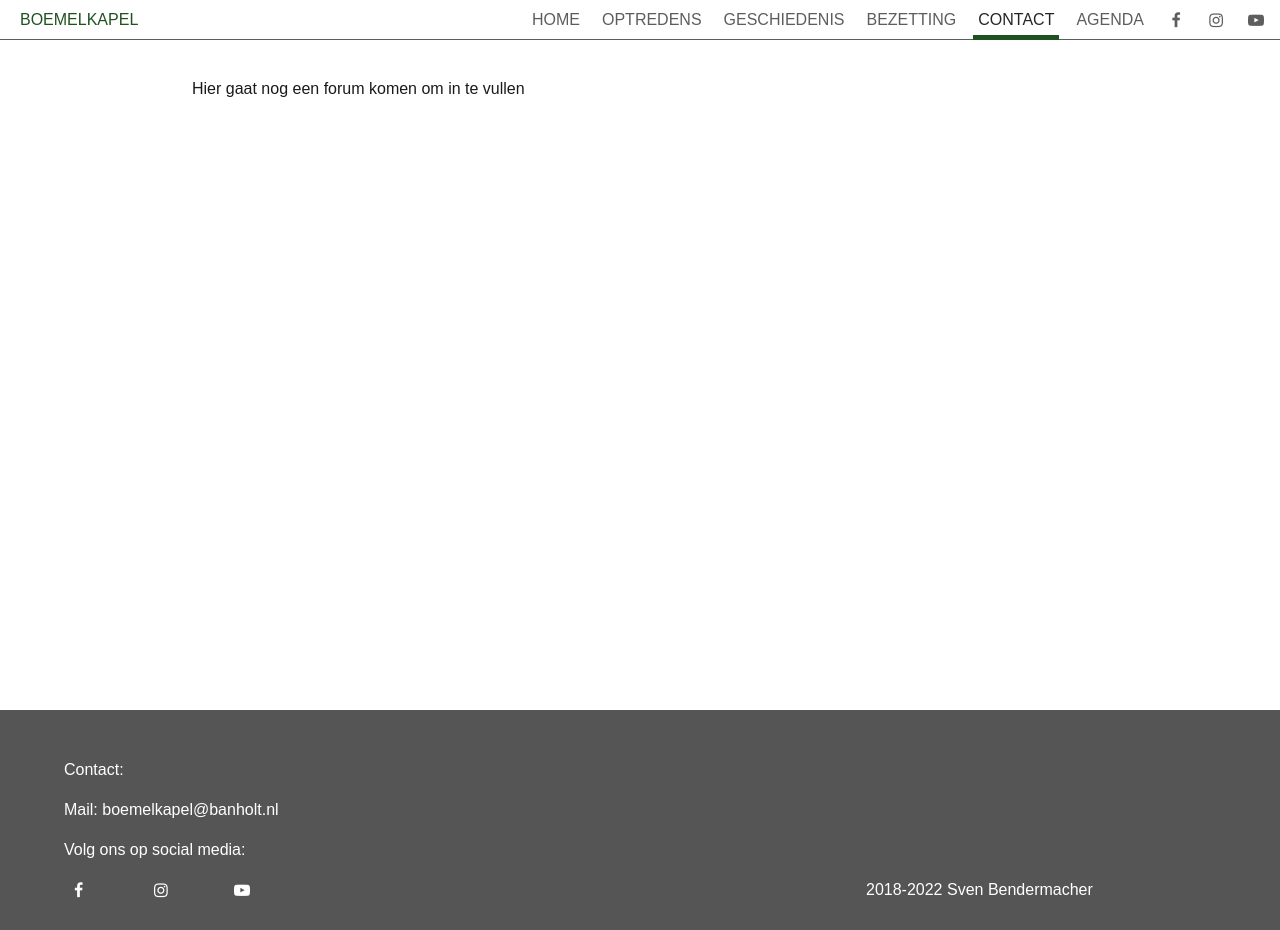
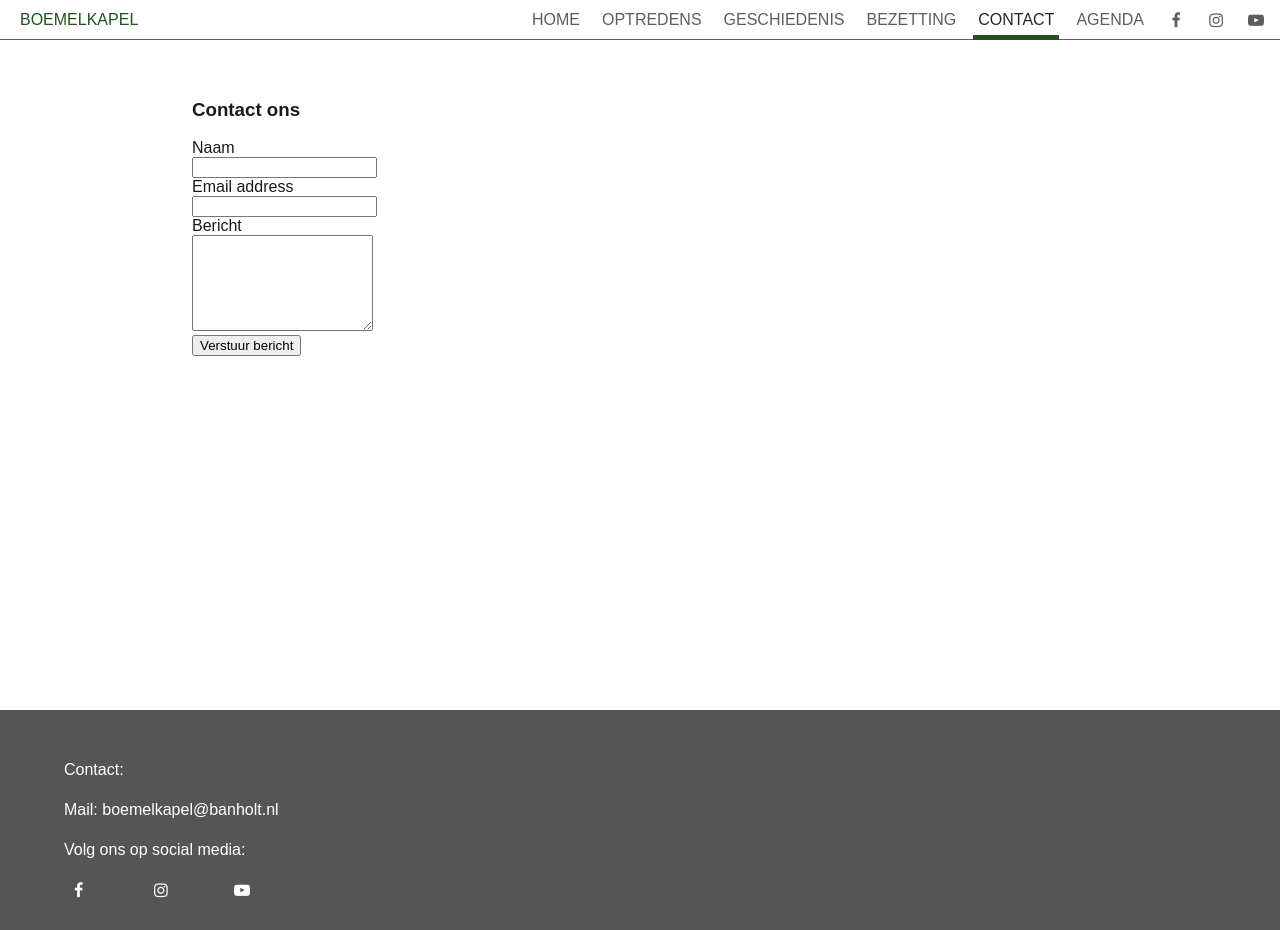
Before and after one commit to SvenBendermacher/svenbendermacher.github.io, a plain HTML site: page html/Contact.html in a window 1280 px wide. Drawn offline with Linux system fonts and the light colour scheme.

Commit message:
Add files via upload

```diff
--- a/html/Contact.html
+++ b/html/Contact.html
@@ -45,10 +45,42 @@
 
     <div class="text">
       <div class="contact_forum">
-      <a class="contact">
-        Hier gaat nog een forum komen om in te vullen
-        </a>
-      </div>
+      <div class="fcf-body">
+
+    <div id="fcf-form">
+    <h3 class="fcf-h3">Contact ons</h3>
+
+    <form id="fcf-form-id" class="fcf-form-class" method="post" action="..\php\contact-form-process.php">
+
+        <div class="fcf-form-group">
+            <label for="Name" class="fcf-label">Naam</label>
+            <div class="fcf-input-group">
+                <input type="text" id="Name" name="Name" class="fcf-form-control" required>
+            </div>
+        </div>
+
+        <div class="fcf-form-group">
+            <label for="Email" class="fcf-label">Email address</label>
+            <div class="fcf-input-group">
+                <input type="email" id="Email" name="Email" class="fcf-form-control" required>
+            </div>
+        </div>
+
+        <div class="fcf-form-group">
+            <label for="Message" class="fcf-label">Bericht</label>
+            <div class="fcf-input-group">
+                <textarea id="Message" name="Message" class="fcf-form-control" rows="6" maxlength="3000" required></textarea>
+            </div>
+        </div>
+
+        <div class="fcf-form-group">
+            <button type="submit" id="fcf-button" class="fcf-btn fcf-btn-primary fcf-btn-lg fcf-btn-block">Verstuur bericht</button>
+        </div>
+    </form>
+    </div>
+
+</div>
+</div>
     </div>
 
     <footer>
@@ -58,7 +90,7 @@
       <a class="facebook_footer fa fa-facebook" target="_blank" rel="noopener noreferrer" href="https://nl-nl.facebook.com/people/Boemelkapel-Banholt/100004566164924/"></a>
       <a class="instagram_footer fa fa-instagram" target="_blank" rel="noopener noreferrer" href="https://nl-nl.facebook.com/people/Boemelkapel-Banholt/100004566164924/"></a>
       <a class="youtube_footer fa fa-youtube-play" target="_blank" rel="noopener noreferrer" href="https://www.youtube.com/channel/UCT6bNjhZKM4q6r9IxkV0w_w"></a>
-      <a class="copyright">2018-2022 Sven Bendermacher</a>
+      <a class="copyright"></a>
     </footer>
 
   </div>
```
Also changed, not shown: html/Agenda.html (+1 -1 lines), html/Bezetting.html (+1 -1 lines), html/Geschiedenis.html (+1 -1 lines), html/Optredens.html (+1 -1 lines), html/index.html (+1 -1 lines).
